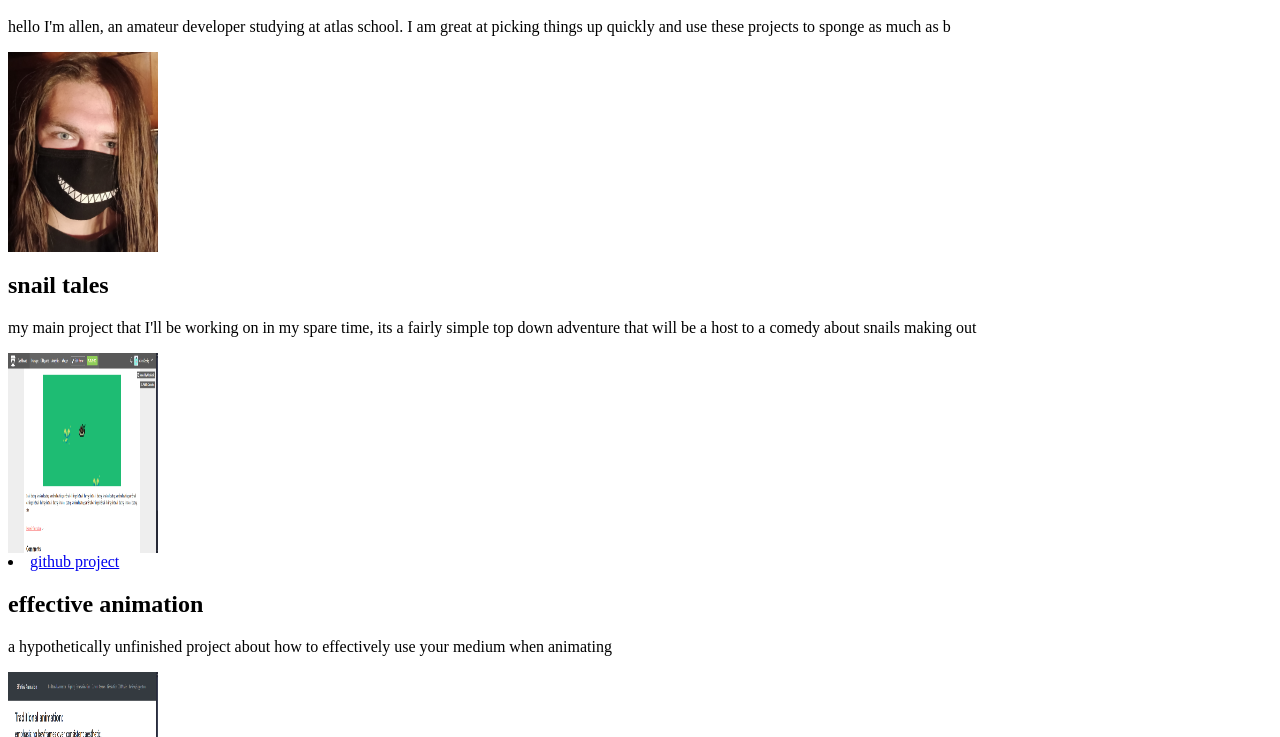
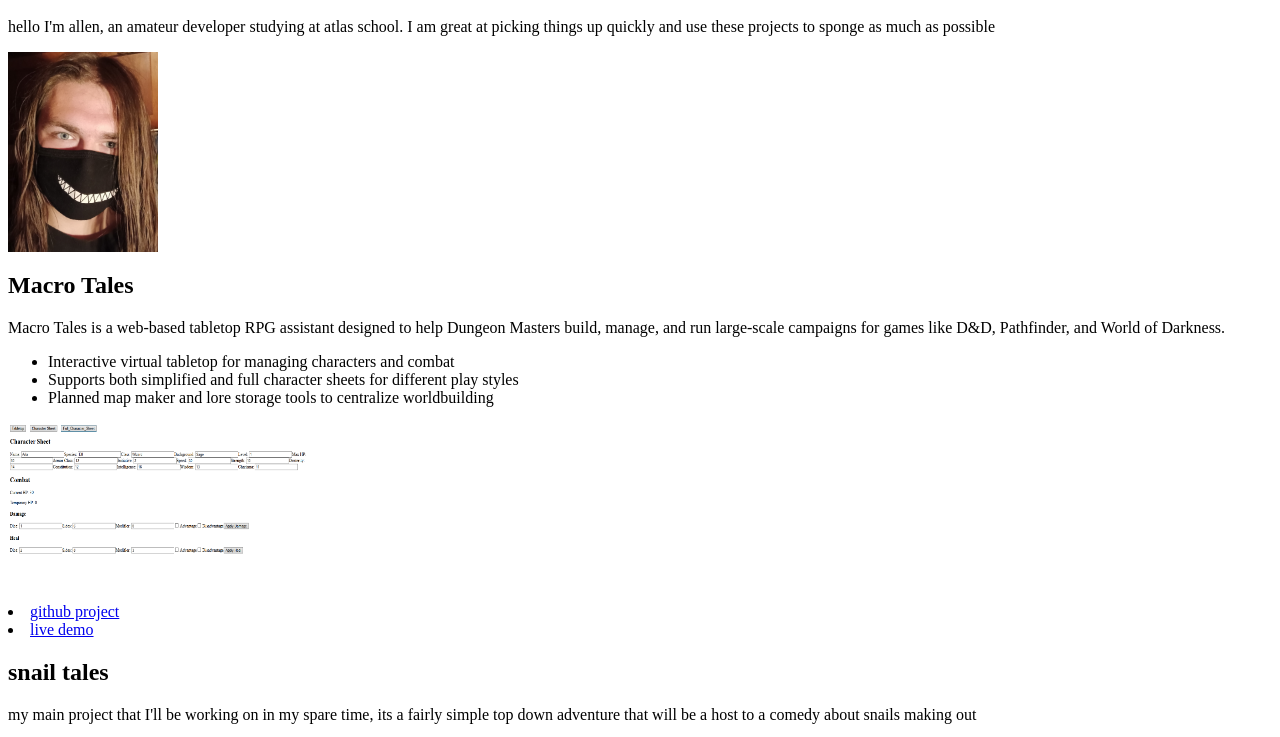
Before and after one commit to AllenKeelig/Personal-website, a plain HTML site: page index.html in a window 1280 px wide. Shown: the part 48-785 px from the top of the page. Drawn offline with Linux system fonts and the light colour scheme.

Commit message:
update with macro_tales

```diff
--- a/index.html
+++ b/index.html
@@ -1,6 +1,24 @@
 <h1>About me</h1>
-<p>hello I'm allen, an amateur developer studying at atlas school. I am great at picking things up quickly and use these projects to sponge as much as b</p>
+<p>hello I'm allen, an amateur developer studying at atlas school. I am great at picking things up quickly and use these projects to sponge as much as possible</p>
 <img src="./imgs/20230702_215538.jpg" width="150" height="200">
+<h2>Macro Tales</h2>
+<p>
+Macro Tales is a web-based tabletop RPG assistant designed to help Dungeon Masters
+build, manage, and run large-scale campaigns for games like D&D, Pathfinder,
+and World of Darkness.
+</p>
+<ul>
+  <li>Interactive virtual tabletop for managing characters and combat</li>
+  <li>Supports both simplified and full character sheets for different play styles</li>
+  <li>Planned map maker and lore storage tools to centralize worldbuilding</li>
+</ul>
+<img src="./imgs/macro-tales-cover.png" width="300" height="180" alt="Macro Tales demo screenshot">
+<li>
+  <a href="https://github.com/AllenKeelig/Macro-tale">github project</a>
+</li>
+<li>
+  <a href="https://macro-tale.web.app">live demo</a>
+</li>
 <h2>snail tales</h2>
 <p>my main project that I'll be working on in my spare time, its a fairly simple top down adventure that will be a host to a comedy about snails making out</p>
 <img src="./imgs/Opera Snapshot_2025-04-25_164826_allenkeelig.itch.io.png" width="150" height="200">
@@ -10,7 +28,7 @@
 <img src="./imgs/effective animation.png" width="150" height="200">
 <li><a href="https://github.com/AllenKeelig/Effective-animation">github project</a></li>
 <h2>silly little guys</h2>
-<p>a test of what I could do in bootstrap, though its not exactly professional I should've though about that before</p>
+<p>a test of what I could do in bootstrap, though its not exactly professional I should've though about that before creating it lol</p>
 <img src="./imgs/silly little guys.png" width="150" height="200">
 <li><a href="https://github.com/AllenKeelig/atlas-bootstrap">github project</a></li>
 <a href="./asset/Atlas resume (1).pdf">heres my resume</a>
```
Also changed, not shown: imgs/macro-tales-cover.png (added).
